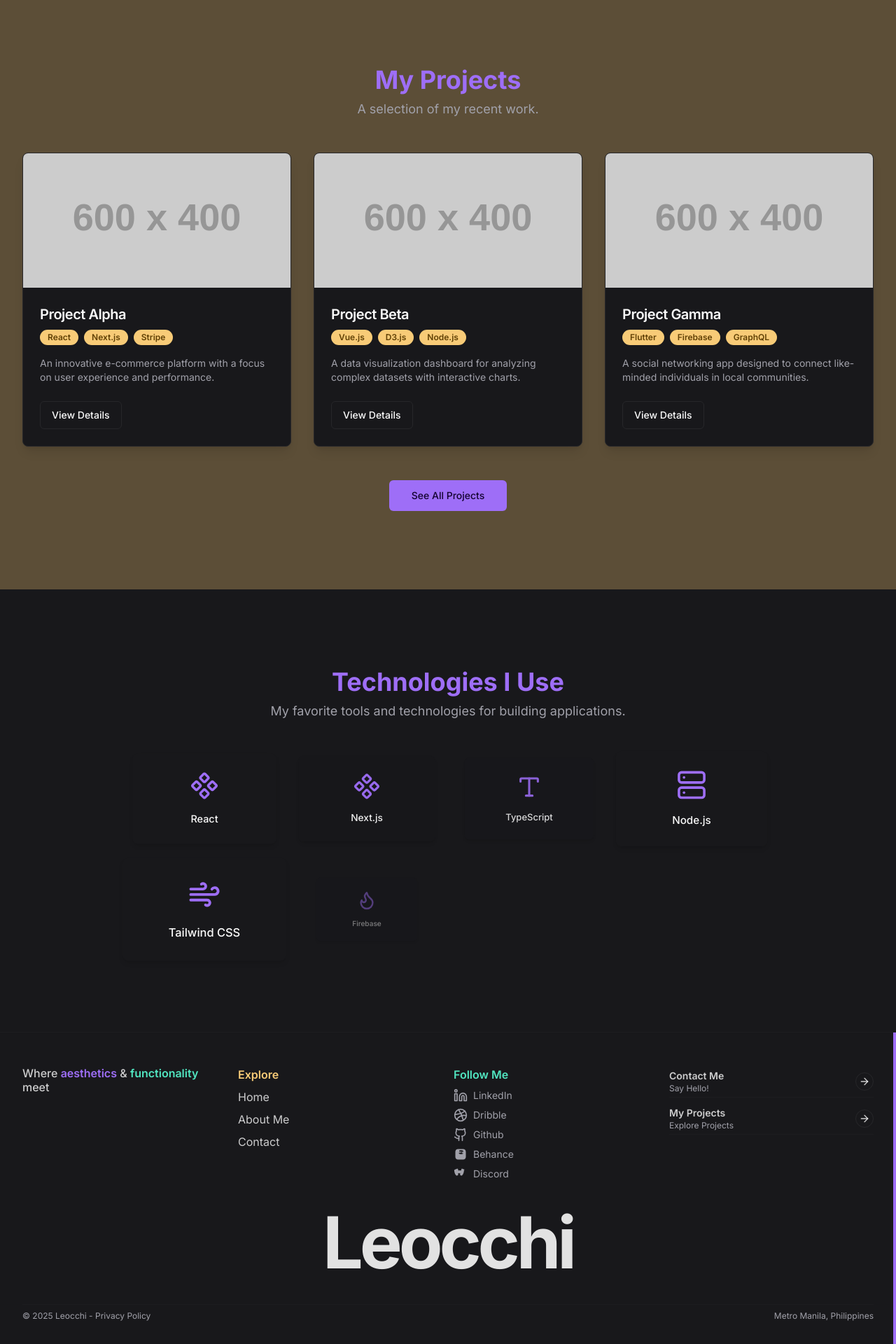
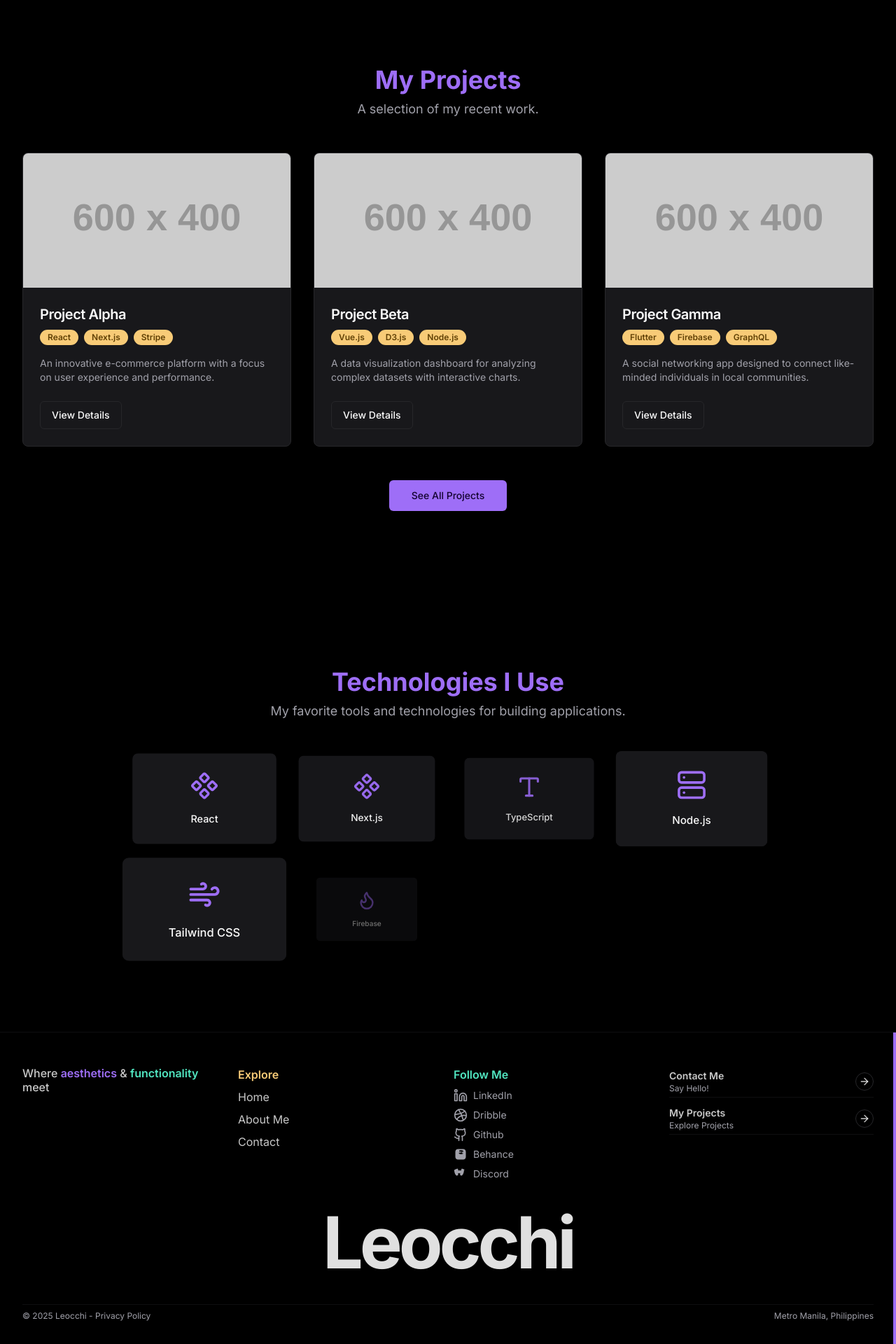
Before and after one commit to Leocch1/my-portfolio, a Next.js app: page / in a window 1280 px wide. Shown: the part 2112-4032 px from the top of the page at 70% size. Built offline with nearby package versions, Linux system fonts and the light colour scheme.

Commit message:
black background

```diff
--- a/components/layout/footer.tsx
+++ b/components/layout/footer.tsx
@@ -34,7 +34,7 @@ export default function Footer() {
 
   return (
     <MotionFooter
-      className="bg-card text-foreground/80 pt-12 pb-8 border-t border-border/40 relative"
+      className="bg-black text-foreground/80 pt-12 pb-8 border-t border-border/40 relative"
       initial={{ opacity: 0 }}
       whileInView={{ opacity: 1 }}
       viewport={{ once: true, amount: 0.1 }}
--- a/components/sections/projects.tsx
+++ b/components/sections/projects.tsx
@@ -41,7 +41,7 @@ export default function ProjectsSection() {
   return (
     <MotionSection
       id="projects"
-      className="py-20 md:py-28 bg-secondary/30"
+      className="py-20 md:py-28 bg-black"
       initial={{ opacity: 0 }}
       whileInView={{ opacity: 1 }}
       viewport={{ once: true, amount: 0.2 }}
--- a/components/sections/tech-stack.tsx
+++ b/components/sections/tech-stack.tsx
@@ -32,7 +32,7 @@ export default function TechStackSection() {
   return (
     <MotionSection
       id="tech-stack"
-      className="py-20 md:py-28"
+      className="py-20 md:py-28 bg-black"
       initial={{ opacity: 0 }}
       whileInView={{ opacity: 1 }}
       viewport={{ once: true, amount: 0.2 }}
```
